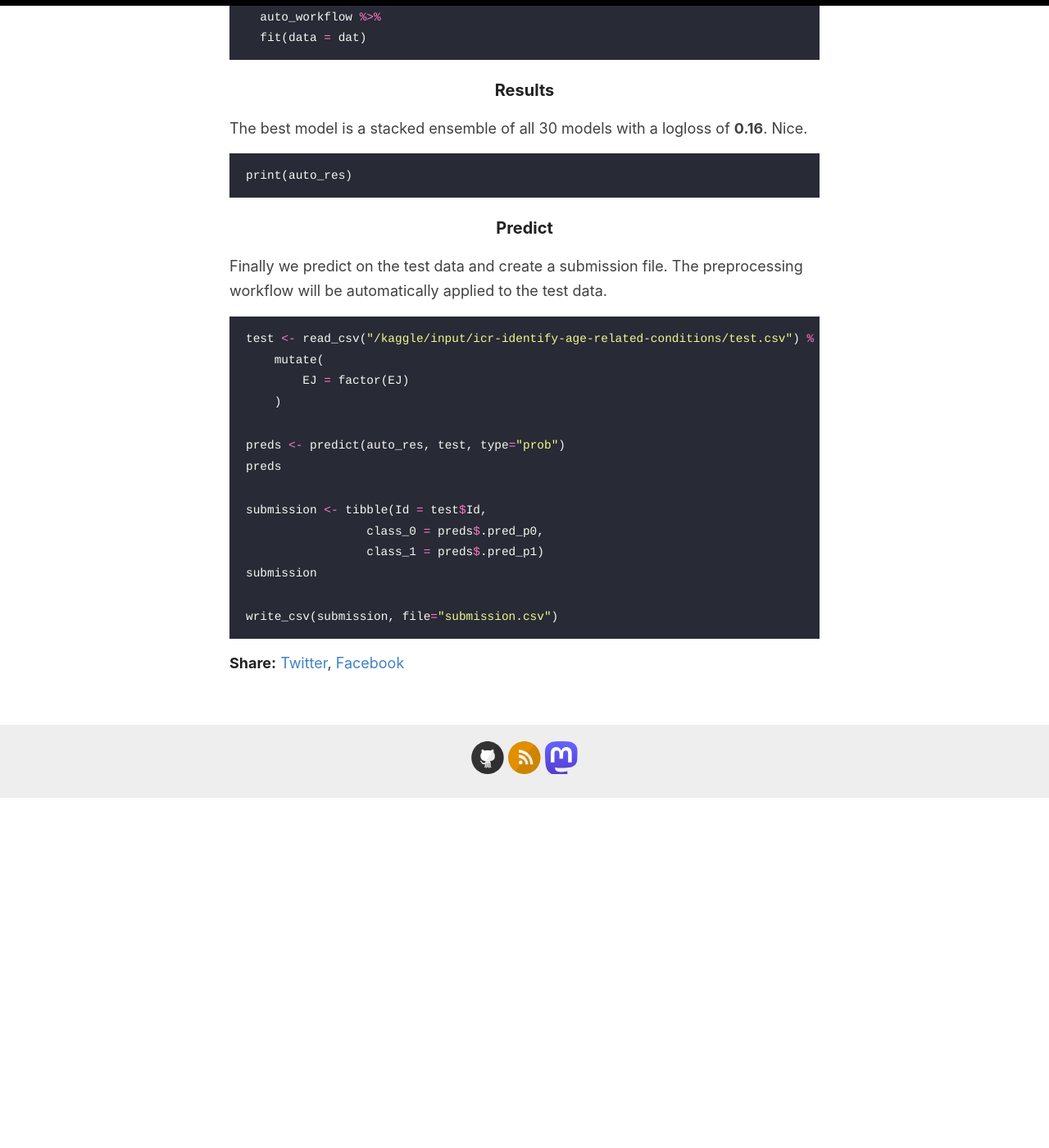
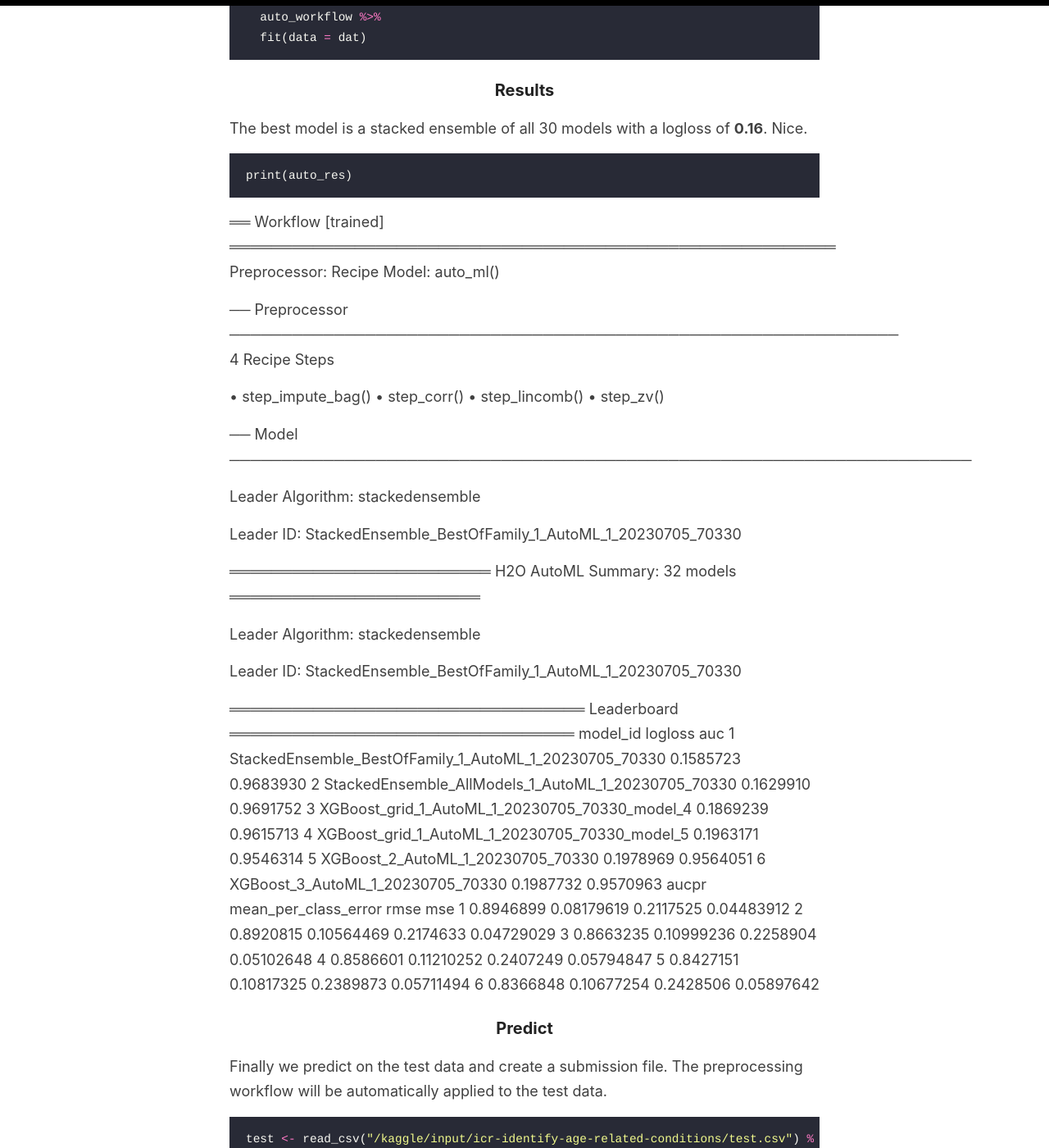
Before and after one commit to krz/krz.github.io, a Jekyll site: the page built from _posts/2023-06-29-automl-workflow.md, in a window 1280 px wide and 1400 px high, scrolled down 3376 px. Shown: the whole window at 82% size. Built offline with Jekyll 4.4.1, drawn with Linux system fonts in a browser that asks for light colours; before the commit the page ends 4350 px from its top, so only the background shows below that.

Commit message:
Update 2023-06-29-automl-workflow.md
add results

````diff
--- a/_posts/2023-06-29-automl-workflow.md
+++ b/_posts/2023-06-29-automl-workflow.md
@@ -132,6 +132,52 @@ The best model is a stacked ensemble of all 30 models with a logloss of __0.16__
 print(auto_res)
 ```
 
+══ Workflow [trained] ══════════════════════════════════════════════════════════
+Preprocessor: Recipe
+Model: auto_ml()
+
+── Preprocessor ────────────────────────────────────────────────────────────────
+4 Recipe Steps
+
+• step_impute_bag()
+• step_corr()
+• step_lincomb()
+• step_zv()
+
+── Model ───────────────────────────────────────────────────────────────────────
+
+Leader Algorithm: stackedensemble
+
+Leader ID: StackedEnsemble_BestOfFamily_1_AutoML_1_20230705_70330
+
+═════════════════════════ H2O AutoML Summary: 32 models ════════════════════════
+
+Leader Algorithm: stackedensemble
+
+
+
+Leader ID: StackedEnsemble_BestOfFamily_1_AutoML_1_20230705_70330
+
+
+══════════════════════════════════ Leaderboard ═════════════════════════════════
+                                                model_id   logloss       auc
+1 StackedEnsemble_BestOfFamily_1_AutoML_1_20230705_70330 0.1585723 0.9683930
+2    StackedEnsemble_AllModels_1_AutoML_1_20230705_70330 0.1629910 0.9691752
+3         XGBoost_grid_1_AutoML_1_20230705_70330_model_4 0.1869239 0.9615713
+4         XGBoost_grid_1_AutoML_1_20230705_70330_model_5 0.1963171 0.9546314
+5                      XGBoost_2_AutoML_1_20230705_70330 0.1978969 0.9564051
+6                      XGBoost_3_AutoML_1_20230705_70330 0.1987732 0.9570963
+      aucpr mean_per_class_error      rmse        mse
+1 0.8946899           0.08179619 0.2117525 0.04483912
+2 0.8920815           0.10564469 0.2174633 0.04729029
+3 0.8663235           0.10999236 0.2258904 0.05102648
+4 0.8586601           0.11210252 0.2407249 0.05794847
+5 0.8427151           0.10817325 0.2389873 0.05711494
+6 0.8366848           0.10677254 0.2428506 0.05897642
+
+
+
+
 ### Predict
 Finally we predict on the test data and create a submission file. The preprocessing workflow will be automatically applied to the test data.
 
````
